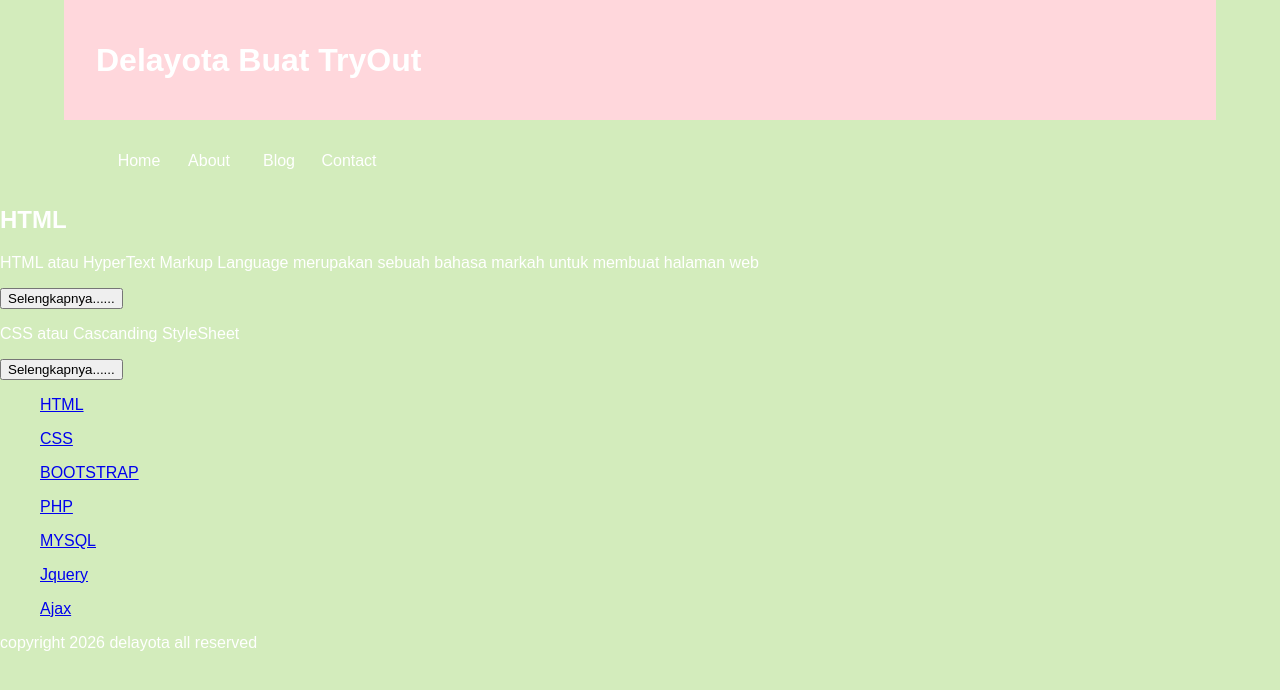
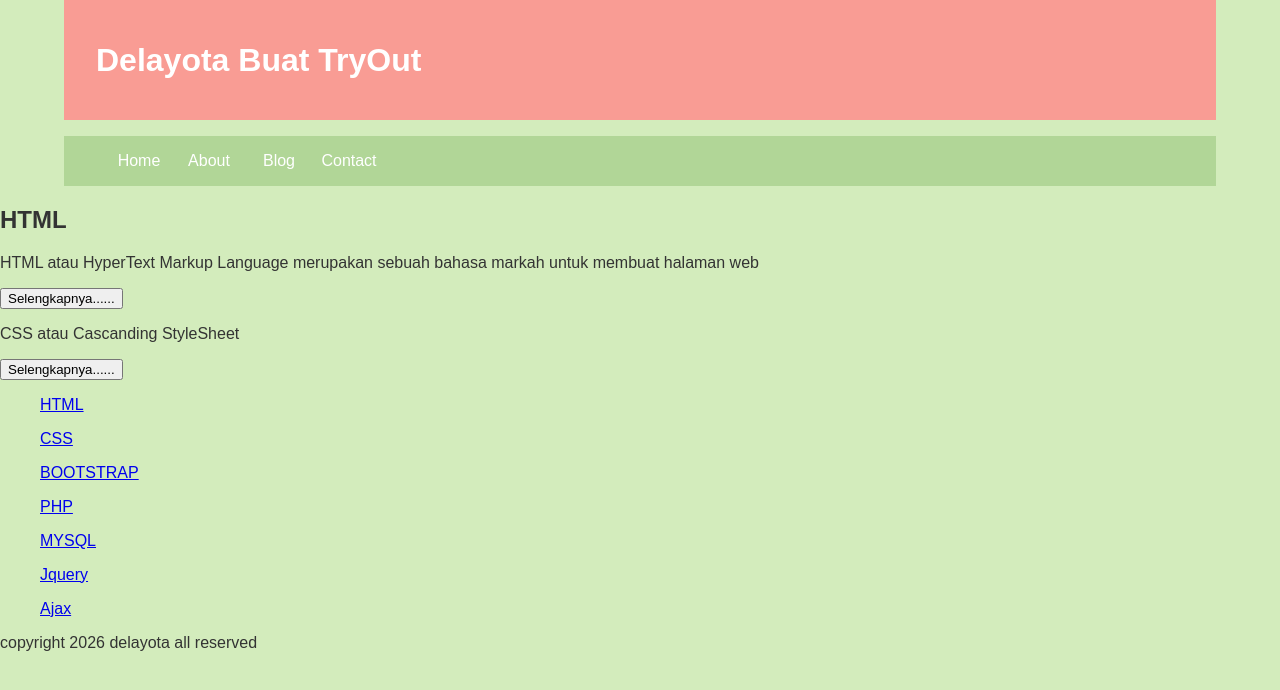
Before and after one commit to khansawafiq/khansa, a plain HTML site: page index.html in a window 1280 px wide. Drawn offline with Linux system fonts and the light colour scheme.

Commit message:
Update styles for body, header, and menu

```diff
--- a/style.css
+++ b/style.css
@@ -1,6 +1,6 @@
 body{
     background:#d3ecbc;
-    color:#fff;
+    color:#333;
     width:100%;
     font-family:sans-serif;
     margin:0 auto;
@@ -11,12 +11,12 @@ body{
     margin:auto;
     height:120px;
     line-height:120px;
-    background:#ffd7dc;
+    background:#f99c94;
     color:#fff;
 }
 
 .menu{
-    background-color:#d3ecbc;
+    background-color:#b1d697;
     height:50px;
     line-height:50px;
     position:relative;
@@ -43,6 +43,6 @@ body{
 }
 
 .menu ul li a:hover {
-    background-color:#b1d697;
+    background-color:#d3ecbc;
     display:block;
 }
```
